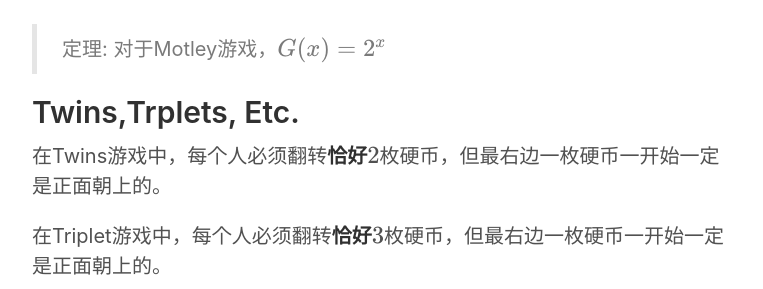
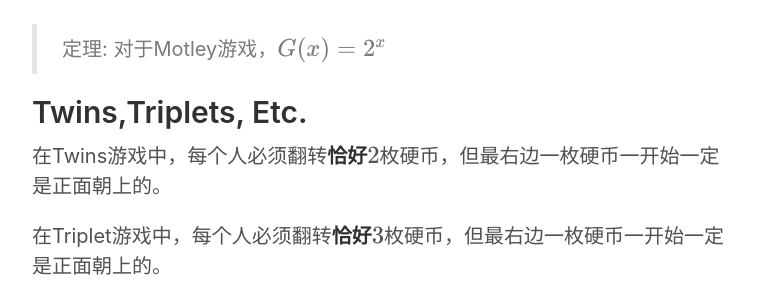
Before and after one commit to wcysai/wcysai.github.io, a Jekyll site: the page built from _posts/2019-09-17-On nim multiplication and related games.md, in a window 1280 px wide and 900 px high, scrolled down 2494 px. Shown: the part 166-455 px from the top of the window, without its empty margins (258-1021 px from the left). Built offline with Jekyll 4.4.1, drawn with Linux system fonts in a browser that asks for light colours; formulas are drawn with MathJax 3.

Commit message:
Update 2019-09-17-On nim multiplication and related games.md

```diff
--- a/_posts/2019-09-17-On nim multiplication and related games.md
+++ b/_posts/2019-09-17-On nim multiplication and related games.md
@@ -65,7 +65,7 @@ Turning Games,指的是一类这样的游戏: 有$n$枚硬币排成一排，其
 
 > 定理: 对于Motley游戏，$G(x)=2^x$
 
-## Twins,Trplets, Etc.
+## Twins,Triplets, Etc.
 
 在Twins游戏中，每个人必须翻转**恰好**$2$枚硬币，但最右边一枚硬币一开始一定是正面朝上的。
 
```
